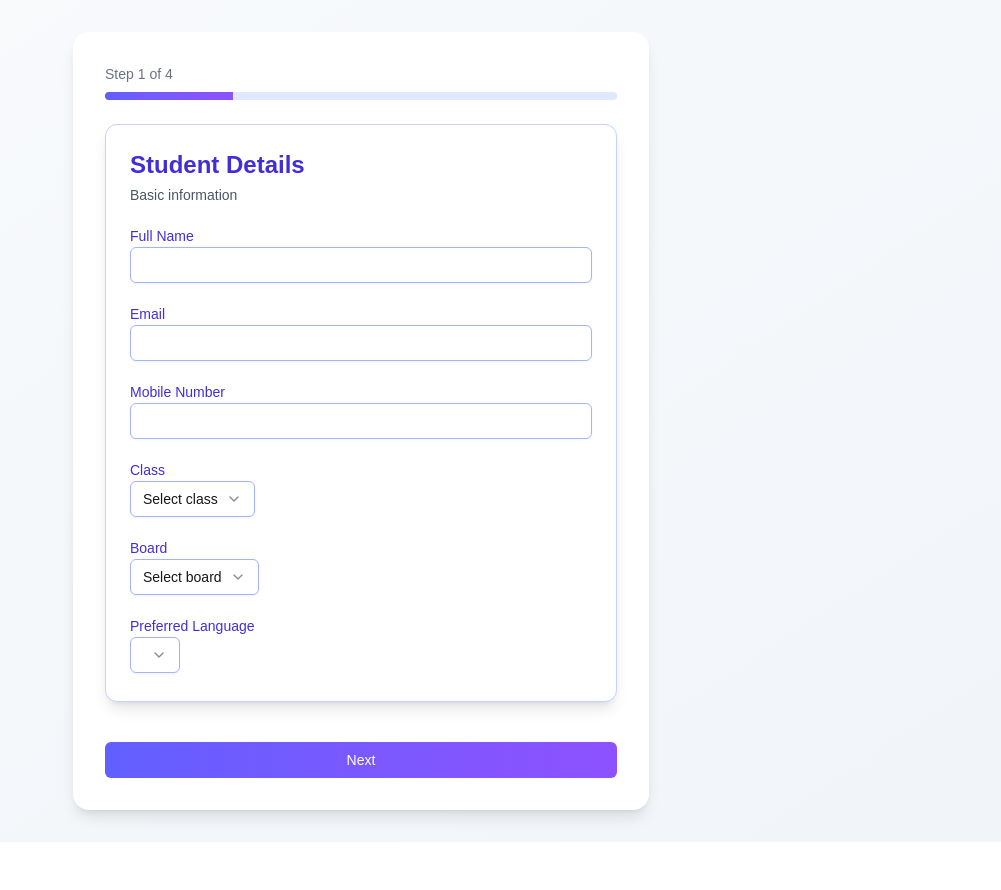
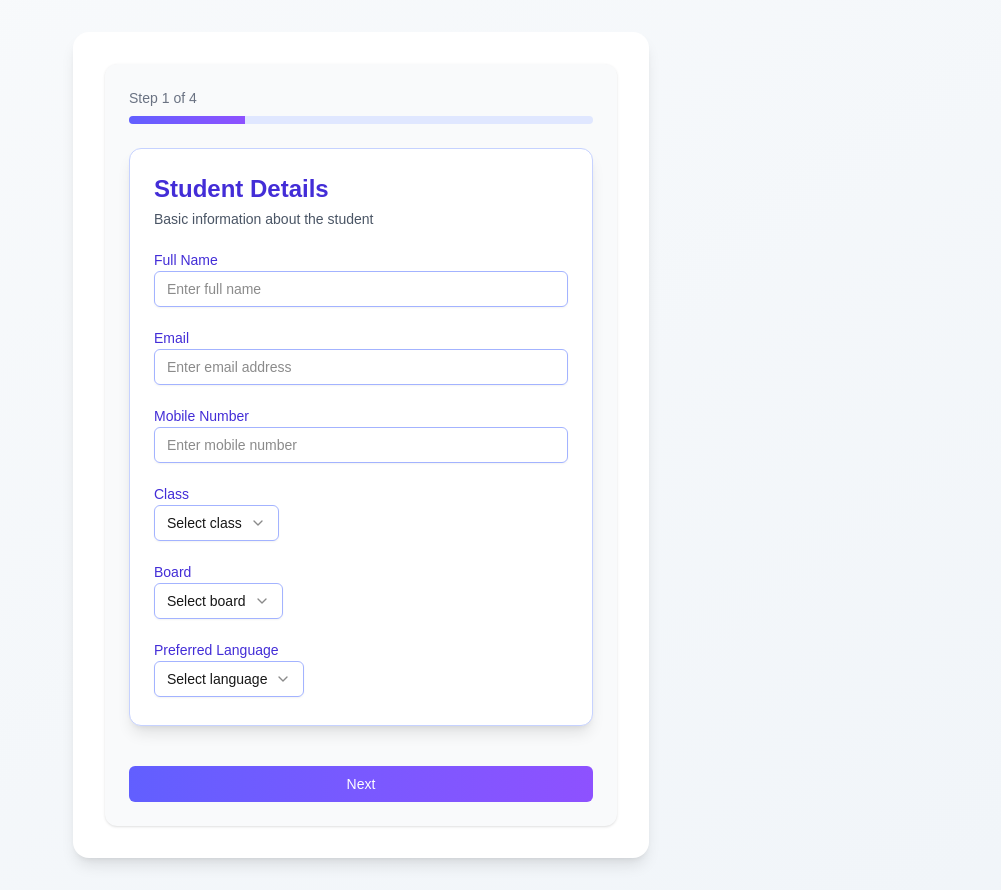
Before and after one commit to Khushii-sharma/Enrollment-App, a Next.js app: page /enroll/step-1 in a window 1280 px wide. Shown: the whole page, without its empty margins (279-1280 px from the left). Before the commit the page ends 842 px from the top, so only its background shows below. Built offline with nearby package versions, Linux system fonts and the light colour scheme.

Commit message:
Enhance form layout and add placeholders

```diff
--- a/src/app/enroll/step-1/page.jsx
+++ b/src/app/enroll/step-1/page.jsx
@@ -1,4 +1,5 @@
 "use client";
+
 import { useRouter } from "next/navigation";
 import { useForm, FormProvider } from "react-hook-form";
 import { zodResolver } from "@hookform/resolvers/zod";
@@ -27,24 +28,49 @@ export default function Step1() {
 
   return (
     <FormProvider {...form}>
-      <form onSubmit={form.handleSubmit(onSubmit)} className="space-y-6">
+      <form
+        onSubmit={form.handleSubmit(onSubmit)}
+        className="max-w-2xl mx-auto px-4 sm:px-6 py-6 space-y-6 bg-gray-50 dark:bg-zinc-900 rounded-xl shadow-sm dark:shadow-zinc-800/40"
+      >
+        {/* Progress Bar */}
         <ProgressHeader />
 
-        <FormCard title="Student Details" subtitle="Basic information">
-          <RHFInput name="fullName" label="Full Name" />
-          <RHFInput name="email" label="Email" />
-          <RHFInput name="mobile" label="Mobile Number" />
+        {/* Card */}
+        <FormCard
+          title="Student Details"
+          subtitle="Basic information about the student"
+        >
+          <RHFInput name="fullName" label="Full Name" placeholder="Enter full name" />
+          <RHFInput name="email" label="Email" placeholder="Enter email address" />
+          <RHFInput
+            name="mobile"
+            label="Mobile Number"
+            placeholder="Enter mobile number"
+          />
 
-          <RHFSelect name="class" label="Class" placeholder="Select class"
-            options={["9", "10", "11", "12"]} />
+          <RHFSelect
+            name="class"
+            label="Class"
+            placeholder="Select class"
+            options={["9", "10", "11", "12"]}
+          />
 
-          <RHFSelect name="board" label="Board" placeholder="Select board"
-            options={["CBSE", "ICSE", "State Board"]} />
+          <RHFSelect
+            name="board"
+            label="Board"
+            placeholder="Select board"
+            options={["CBSE", "ICSE", "State Board"]}
+          />
 
-          <RHFSelect name="language" label="Preferred Language"
-            options={["English", "Hindi", "Hinglish"]} />
+          <RHFSelect
+            name="language"
+            label="Preferred Language"
+            placeholder="Select language"
+            options={["English", "Hindi", "Hinglish"]}
+          />
         </FormCard>
 
+        {/* Actions */}
         <FormActions />
       </form>
     </FormProvider>
```
